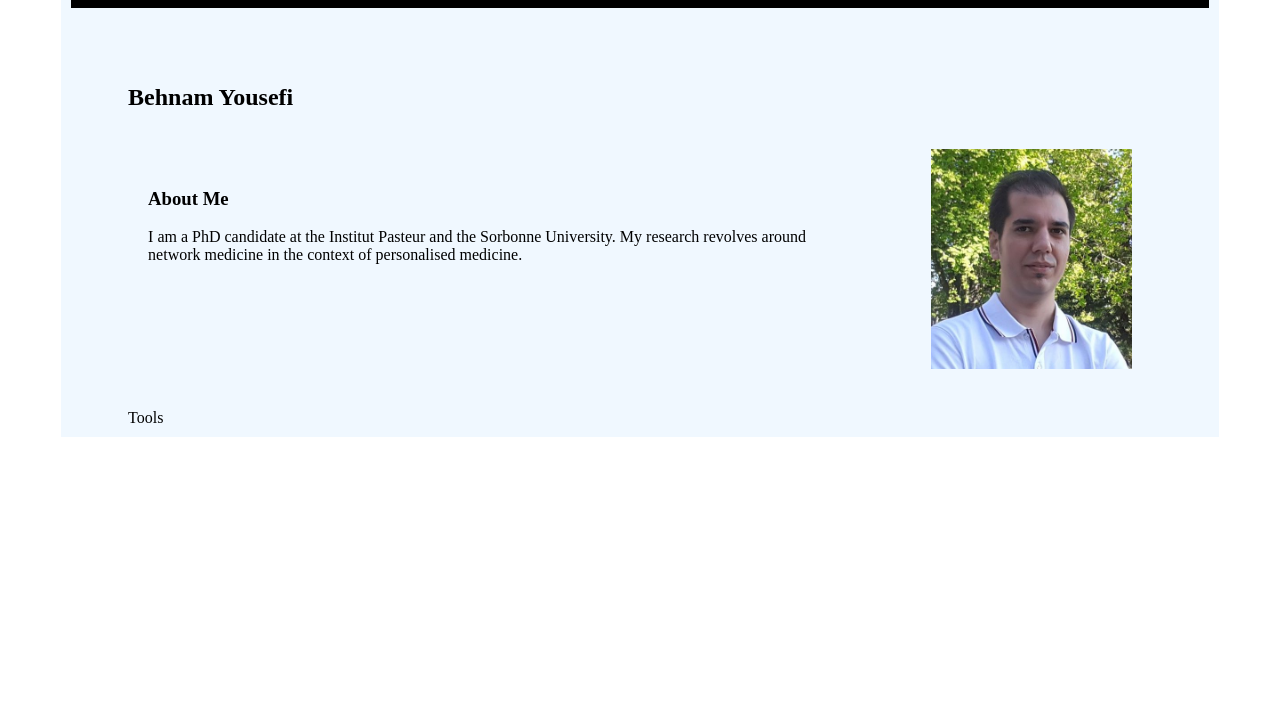
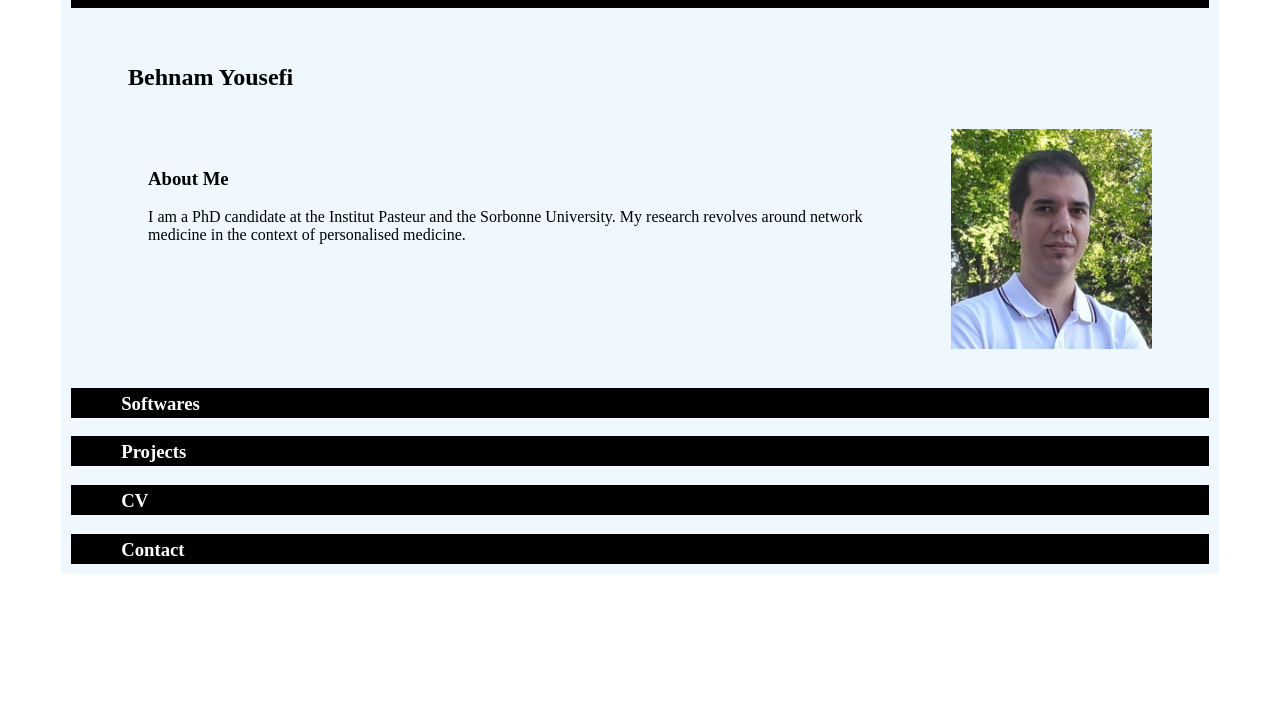
Before and after one commit to behnam-yousefi/myPage, a plain HTML site: page index.html in a window 1280 px wide. Shown: the part 80-800 px from the top of the page. Drawn offline with Linux system fonts and the light colour scheme.

Commit message:
Update 081122

```diff
--- a/index.html
+++ b/index.html
@@ -14,13 +14,13 @@
   <body>
    <div class="base_div">
 
-      <header>
+      <header>                                                  <!-- header -->
          <nav>
            <div class="header_div">
              <h1>Computational Biomedicine</h1>
              <ul class="nav">
+               <li><a href="./index.html">Softwares</a></li>
                <li><a href="./index.html">Projects</a></li>
-               <li><a href="./index.html">Tools</a></li>
                <li><a href="./index.html">CV</a></li>
                <li><a href="./index.html">Contact</a></li>
              </ul>
@@ -30,6 +30,7 @@
 
       <main>
         <div class="body_div">
+          <section>                                       <!-- Section 1: About me -->
             <div class="section_div">
               <br/><br/>
               <h2>Behnam Yousefi</h2>
@@ -46,13 +47,39 @@
               </div>
               <br/>
             </div>
+          </section>
+          <section>                                       <!-- Section 2: Softwares -->
+            <div class="section_header">
+              <h3>Softwares</h3>
+            </div>
             <div class="section_div">
-            Tools
             </div>
+          </section>
+          <section>                                       <!-- Section 3: Projects -->
+            <div class="section_header">
+              <h3>Projects</h3>
+            </div>
+            <div class="section_div">
+            </div>
+          </section>
+          <section>                                       <!-- Section 4: CV -->
+            <div class="section_header">
+              <h3>CV</h3>
+            </div>
+            <div class="section_div">
+            </div>
+          </section>
+          <section>                                       <!-- Section 5: Contact -->
+            <div class="section_header">
+              <h3>Contact</h3>
+            </div>
+            <div class="section_div">
+            </div>
+          </section>
        </div>
       </main>
 
-      <footer>
+      <footer>                                           <!-- Footer -->
 
       </footer>
     </div>
--- a/style.css
+++ b/style.css
@@ -37,11 +37,12 @@
 
 .body_div{
   margin: auto;
-  width: 90%;
+  width: 100%;
 }
 
 .section_div{
-  margin: 20px 20px 0px 0px;
+  margin: auto;
+  width: 90%;
 }
 
 .about_me_text{
@@ -58,3 +59,15 @@
   float: right;
   display: inline-block;
 }
+
+.section_header{
+  margin: auto;
+  width: 100%;
+  height: 30px;
+  background-color: black;
+}
+
+.section_header > h3 {
+  color: white;
+  padding: 5px 50px;
+}
```
Lines whose indentation alone changed are shown as unchanged.
